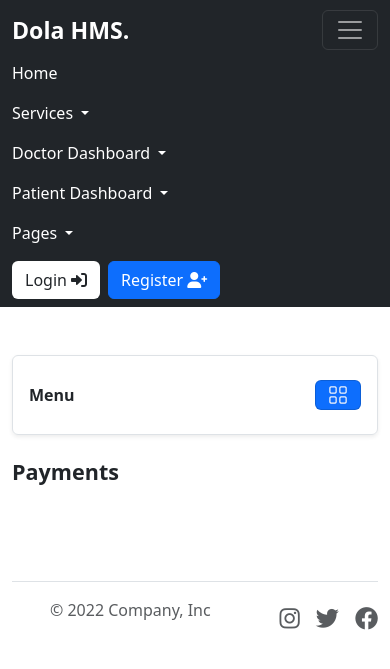
After one commit to AhmedAdelShaban/Hospital_Management_System, a Django app: page /doctor/notifications/ in a window 390 px wide, after a click that opens the changed part. The commit adds this page. Shown: the top 669 px of the page. Run offline with Django 4.2, Linux system fonts and the light colour scheme; a user stored in the database is signed in; data comes from the database, SQL or seed files in the repository; both versions use the stored data as it was after the commit; parts of the project's set-up code (start-up, migrations or seed data) failed here and were passed over.

Commit message:
Notifications and mark notifications as seen

```diff
--- a/doctor/urls.py
+++ b/doctor/urls.py
@@ -24,6 +24,8 @@ urlpatterns = [
     path('edit_prescription/<appointment_id>/<prescription_id>/',views.edit_prescription, name='edit_prescription'),
 
     path('payments/',views.payments, name='payments'),
+    path('notifications/',views.notifications, name='notifications'),
+    path('mark_noti_seen/<id>/',views.mark_noti_seen, name='mark_noti_seen'),
 
 
 ]
--- a/doctor/views.py
+++ b/doctor/views.py
@@ -197,3 +197,24 @@ def payments(request):
     }
 
     return render(request, 'doctor/payment.html', context)
+
+@login_required
+def notifications(request):
+    doctor = doctor_models.Doctor.objects.get(user=request.user)
+    notifications = doctor_models.Notification.objects.filter(doctor=doctor , seen=False)
+
+    context ={
+        'notifications': notifications
+    }
+
+    return render(request, 'doctor/notifications.html', context)
+
+@login_required
+def mark_noti_seen(request , id):
+    doctor = doctor_models.Doctor.objects.get(user=request.user)
+    notification = doctor_models.Notification.objects.get(doctor=doctor , id=id)
+    notification.seen = True
+    notification.save()
+
+    messages.success(request, 'Notification Mark Seen')
+    return redirect('doctor:notifications')
--- /dev/null
+++ b/templates/doctor/notifications.html
@@ -0,0 +1,48 @@
+{% extends 'partials/base.html' %}
+
+
+{% block content %}
+
+<section class="pt-5 pb-5">
+    <div class="container">
+        <div class="row mt-0 mt-md-4">
+            {% include 'doctor/sidebar.html' %}
+
+
+            <div class="col-lg-9 col-md-8 col-12">
+                <h4 class="mb-0 mb-4 fw-bold">Payments</h4>
+                <ul class="list-group list-group-flush">
+
+
+
+                 {% for n in notifications  %}
+                    <li class="list-group-item p-2 shadow rounded-3 mb-3">
+                        <div class="d-flex">
+                            <div class="ms-3 mt-2">
+                                <div class="d-flex align-items-center justify-content-between">
+                                    <div>
+                                        <p class="mb-0 fs-5">{{n.type}}</p>
+                                    </div>
+                                </div>
+                                <div class="mt-2">
+                                    <p class="mt-1">
+                                        <span class="me-2 fw-bold"> Date: <span class="fw-light">{{n.date}}</span> </span>
+                                    </p>
+                                    <p>
+                                        <a class="btn btn-outline-secondary btn-sm" href="{% url 'doctor:mark_noti_seen' n.id%}">Mark as Seen <i class="fas fa-inbox ms-2"></i></a>
+                                    </p>
+                                </div>
+                            </div>
+                        </div>
+                    </li>
+                 {% endfor %}
+
+
+
+                </ul>
+            </div>
+        </div>
+    </div>
+</section>
+
+{% endblock content%}
--- a/templates/doctor/sidebar.html
+++ b/templates/doctor/sidebar.html
@@ -26,7 +26,7 @@
                         <a class="dropdown-item nav-link" href="{% url 'doctor:payments' %}"><i class="fas fa-credit-card"></i> Payments</a>
                     </li>
                     <li class="nav-item">
-                        <a class="dropdown-item nav-link" href="{% url 'doctor:dashboard' %}"><i class="fas fa-bell"></i> Notification</a>
+                        <a class="dropdown-item nav-link" href="{% url 'doctor:notifications' %}"><i class="fas fa-bell"></i> Notification</a>
                     </li>
                     <li class="nav-item">
                         <a class="nav-link" href="{% url 'doctor:dashboard' %}"> <i class="fas fa-edit"></i> Edit Profile </a>
```
Also changed, not shown: db.sqlite3.
